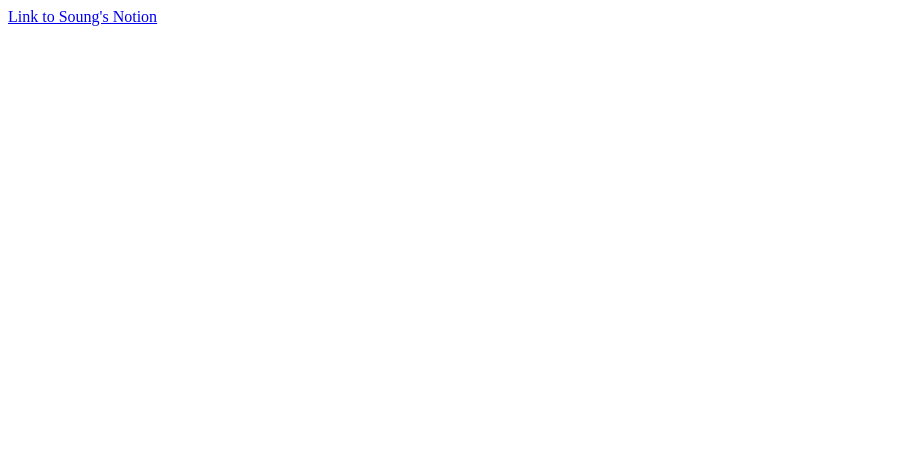
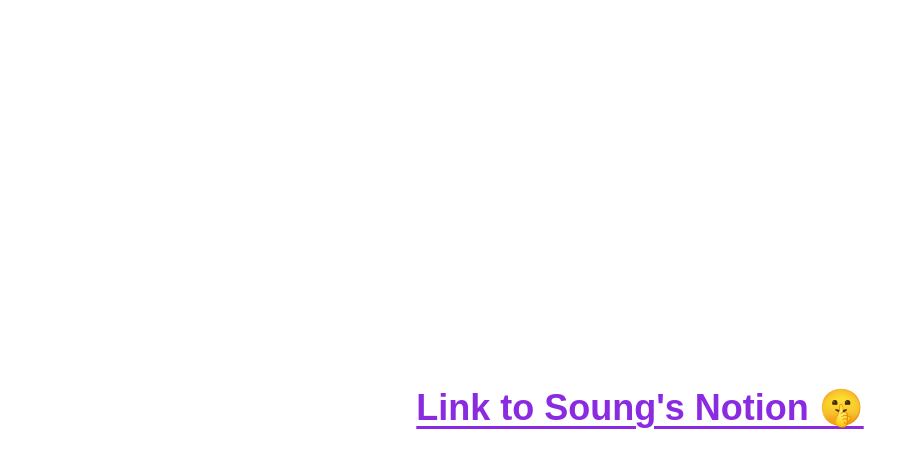
Before and after one commit to soungrong/soungrong.github.io, a plain HTML site: page index.html in a window 1280 px wide. Shown: the whole page, without its empty margins (0-919 px from the left). Drawn offline with Linux system fonts and the light colour scheme.

Commit message:
Beautify just a little

```diff
--- a/index.html
+++ b/index.html
@@ -6,9 +6,28 @@
     <title>Document</title>
   </head>
   <body>
-    <a
-      href="https://soungrong.notion.site/Soung-Rong-0f4f476023a844e1b2a1c1097efa940b?pvs=4"
-      >Link to Soung's Notion</a
+    <div
+      style="
+        height: 100vh;
+        display: flex;
+        flex-direction: column;
+        justify-content: center;
+      "
     >
+      <a
+        style="
+          margin: 0 auto;
+          display: block;
+          text-align: center;
+          font-weight: bold;
+          font-family: Arial, Helvetica, sans-serif;
+          color: blueviolet;
+          font-size: 36px;
+          text-underline-offset: 6px;
+        "
+        href="https://soungrong.notion.site/Soung-Rong-0f4f476023a844e1b2a1c1097efa940b?pvs=4"
+        >Link to Soung's Notion 🤫</a
+      >
+    </div>
   </body>
 </html>
```
